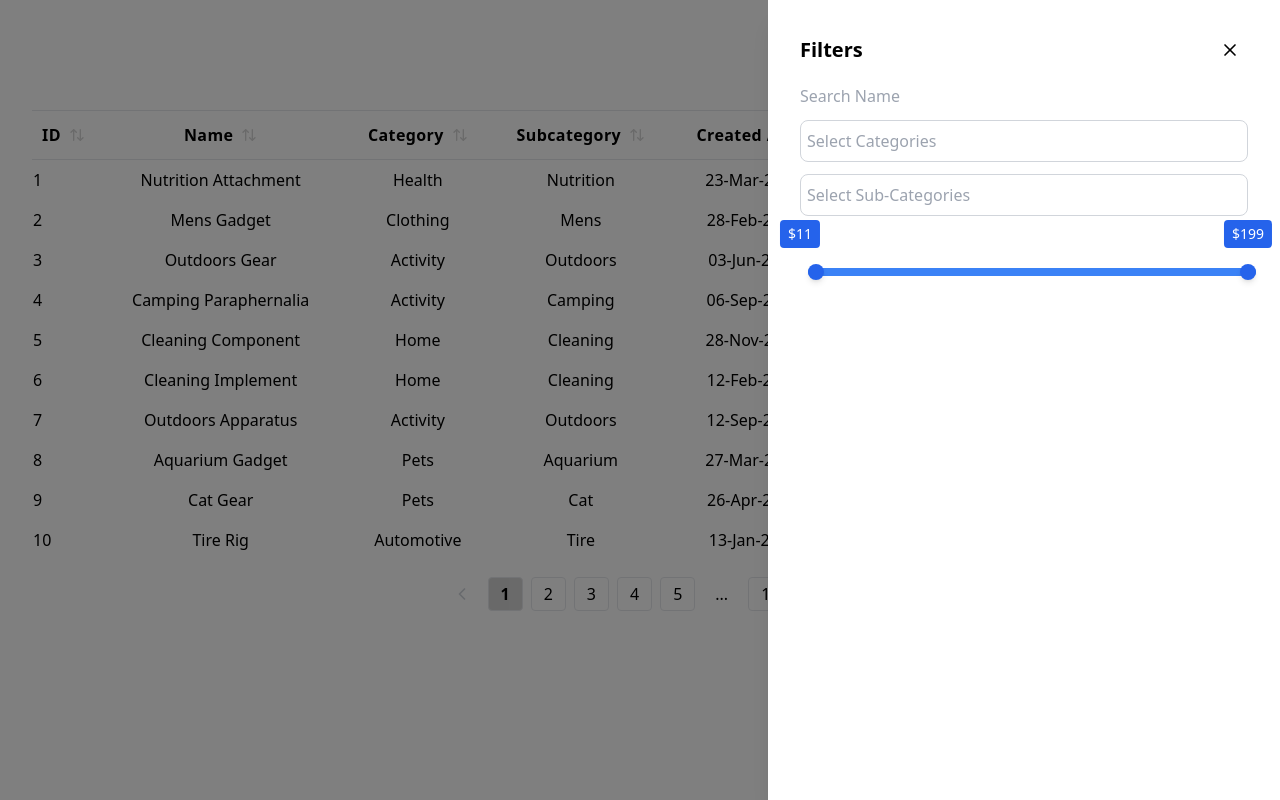
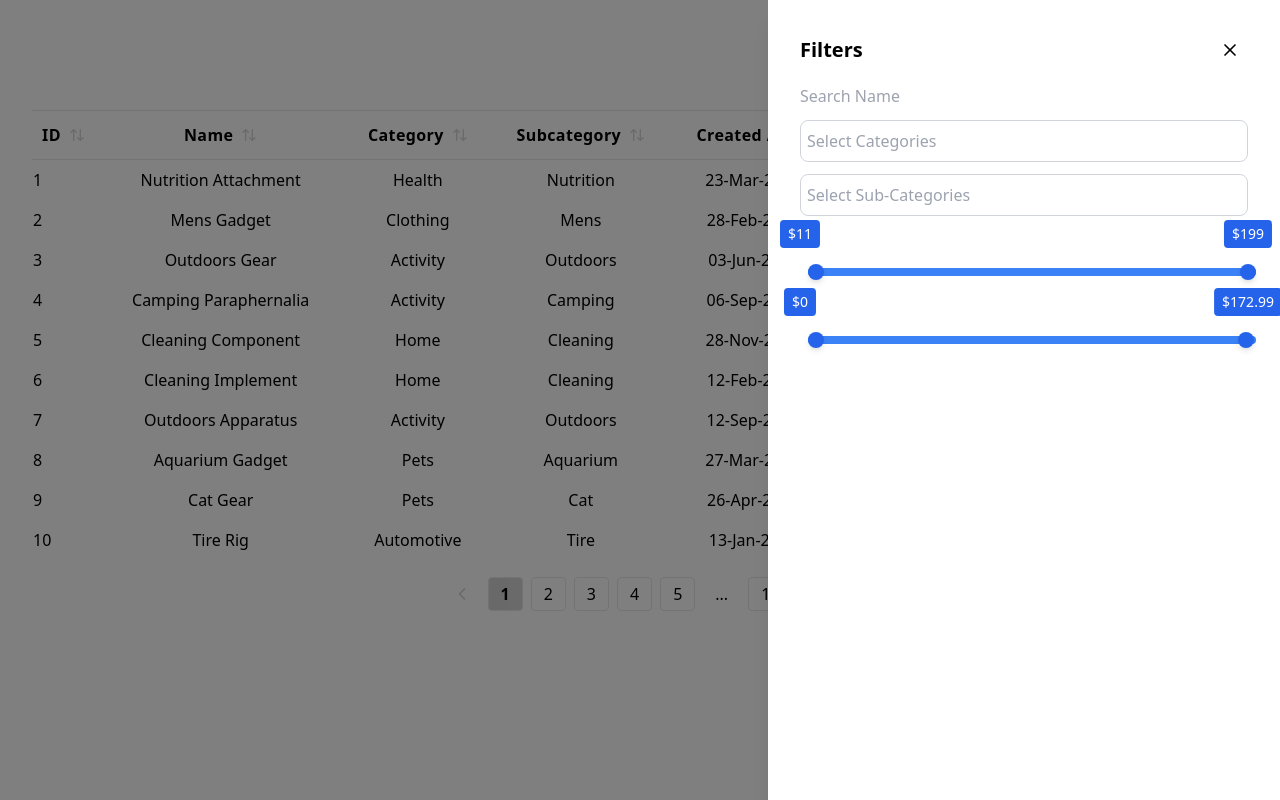
Before and after one commit to ShivangamSoni/products-table, a React (Vite) app: page / in a window 1280 px wide. Built offline with nearby package versions, Linux system fonts and the light colour scheme.

Commit message:
Add: Sales Price Filter Update: Price Range to take default values as prop

```diff
--- a/src/components/PriceRange.tsx
+++ b/src/components/PriceRange.tsx
@@ -3,6 +3,8 @@ import React, { useState } from "react";
 interface PriceRangeProps {
     min: number;
     max: number;
+    defaultMin: number;
+    defaultMax: number;
     step?: number;
     onChange: (values: { min: number; max: number }) => void;
     formatValue?: (value: number) => string;
@@ -11,12 +13,14 @@ interface PriceRangeProps {
 export function PriceRange({
     min,
     max,
+    defaultMin,
+    defaultMax,
     step = 1,
     onChange,
     formatValue = (value) => `$${value.toLocaleString()}`,
 }: PriceRangeProps) {
-    const [minValue, setMinValue] = useState(min);
-    const [maxValue, setMaxValue] = useState(max);
+    const [minValue, setMinValue] = useState(defaultMin);
+    const [maxValue, setMaxValue] = useState(defaultMax);
     const [isDragging, setIsDragging] = useState<"min" | "max" | null>(null);
 
     const calculateLeftPosition = (value: number) => {
--- a/src/components/products/SIdePanels/Filter.tsx
+++ b/src/components/products/SIdePanels/Filter.tsx
@@ -9,6 +9,7 @@ export type FiltersType = {
     category: string[];
     subcategory: string[];
     price: number[];
+    sale_price: number[];
 };
 
 export default function Filter({
@@ -38,6 +39,14 @@ export default function Filter({
     const priceRange = tableManager
         .getColumn("price")!
         .getFacetedMinMaxValues();
+    const minPrice = filters.price[0] ?? priceRange![0];
+    const maxPrice = filters.price[1] ?? priceRange![1];
+
+    const salePriceRange = tableManager
+        .getColumn("sale_price")!
+        .getFacetedMinMaxValues();
+    const minSalePrice = filters.sale_price[0] ?? salePriceRange![0];
+    const maxSalePrice = filters.sale_price[1] ?? salePriceRange![1];
 
     function handleNameChange(e: ChangeEvent<HTMLInputElement>) {
         onChange({ ...filters, name: e.target.value });
@@ -61,6 +70,10 @@ export default function Filter({
 
     function handlePriceChange({ min, max }: { min: number; max: number }) {
         onChange({ ...filters, price: [min, max] });
+    }
+
+    function handleSalePriceChange({ min, max }: { min: number; max: number }) {
+        onChange({ ...filters, sale_price: [min, max] });
     }
 
     return (
@@ -89,7 +102,17 @@ export default function Filter({
             <PriceRange
                 min={priceRange![0]}
                 max={priceRange![1]}
+                defaultMin={minPrice}
+                defaultMax={maxPrice}
                 onChange={handlePriceChange}
+            />
+
+            <PriceRange
+                min={salePriceRange![0]}
+                max={salePriceRange![1]}
+                defaultMin={minSalePrice}
+                defaultMax={maxSalePrice}
+                onChange={handleSalePriceChange}
             />
         </div>
     );
--- a/src/components/products/Table.tsx
+++ b/src/components/products/Table.tsx
@@ -154,6 +154,7 @@ const columns = [
             return info.getValue();
         },
         header: "Sale Price",
+        filterFn: "inNumberRange",
     }),
 ];
 
@@ -184,6 +185,7 @@ const defaultFilterState: FiltersType = {
     category: [""],
     subcategory: [""],
     price: [],
+    sale_price: [],
 };
 
 export default function ProductsTable() {
```
